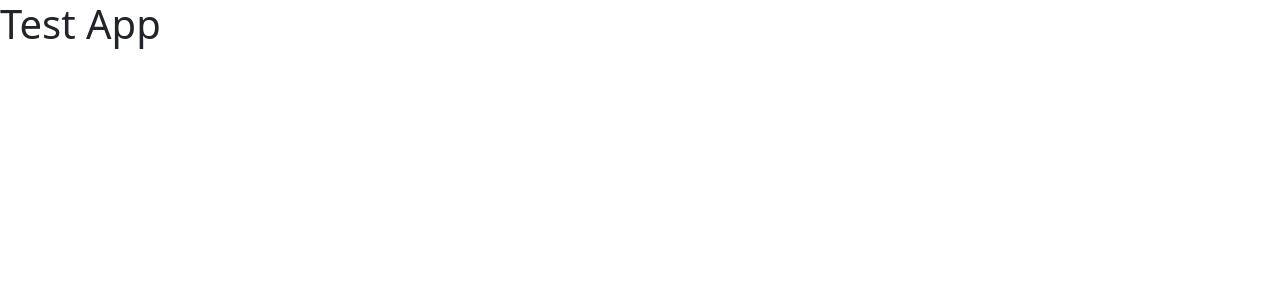
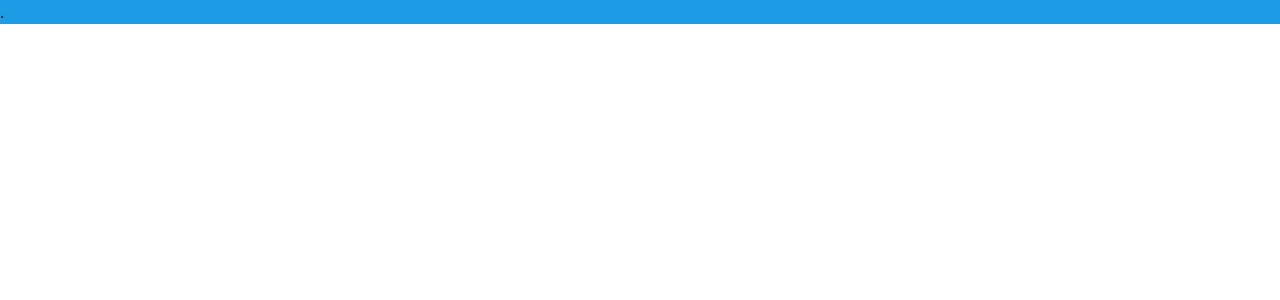
Before and after one commit to mihiHarshana/lecoapp, a React (Create React App) app: page / in a window 1280 px wide. Shown: the top 300 px of the page. Built offline with nearby package versions, Linux system fonts and the light colour scheme.

Commit message:
Complete Header UX

```diff
--- a/src/App.scss
+++ b/src/App.scss
@@ -1 +1,2 @@
 @import "~bootstrap/scss/bootstrap";
+@import '../src/styles/header';
--- a/src/App.tsx
+++ b/src/App.tsx
@@ -1,9 +1,10 @@
 import React from 'react';
 import './App.scss';
+import LecoApp from "./LecoApp";
 
 function App() {
   return (
-    <h1>Test App</h1>
+    <LecoApp />
   );
 }
 
--- /dev/null
+++ b/src/LecoApp.tsx
@@ -0,0 +1,10 @@
+import React from "react";
+import HeaderUx from "./components/header/HeaderUX";
+
+const LecoApp: React.FC = () => {
+  return (
+        <HeaderUx />
+  );
+}
+
+export default LecoApp;
--- /dev/null
+++ b/src/components/header/HeaderUX.tsx
@@ -0,0 +1,12 @@
+import React from "react";
+import {Col, Row} from "react-bootstrap";
+
+const HeaderUx: React.FC = () => {
+  return (
+    <Row>
+      <Col   xs={12} className="header-color">  .</Col>
+    </Row>
+  )
+}
+
+export default HeaderUx;
--- /dev/null
+++ b/src/styles/_header.scss
@@ -0,0 +1,3 @@
+.header-color {
+  background-color: #1d9ce5;
+}
```
Also changed, not shown: 1 other file (tests, documents, lock files or other folders).
